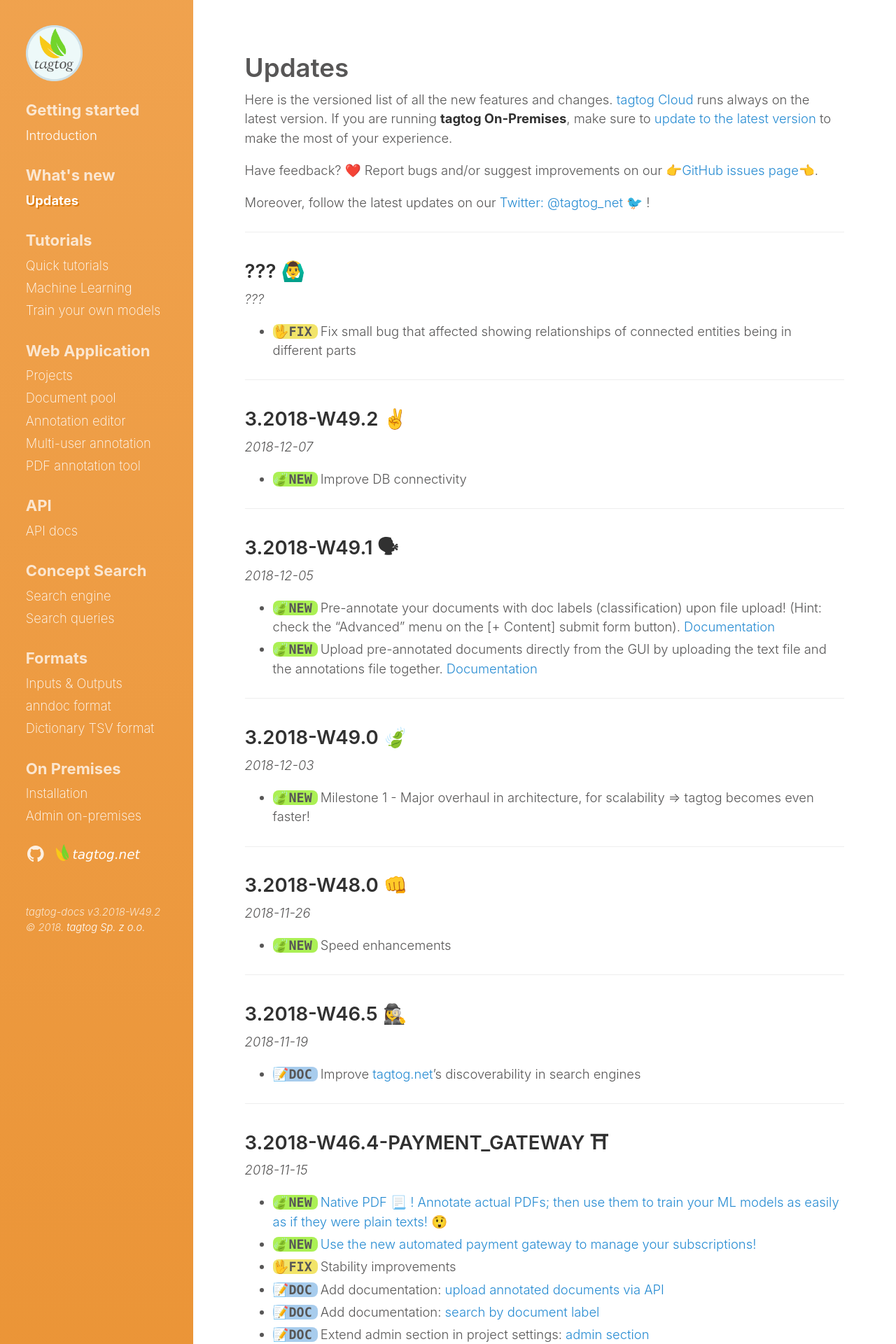
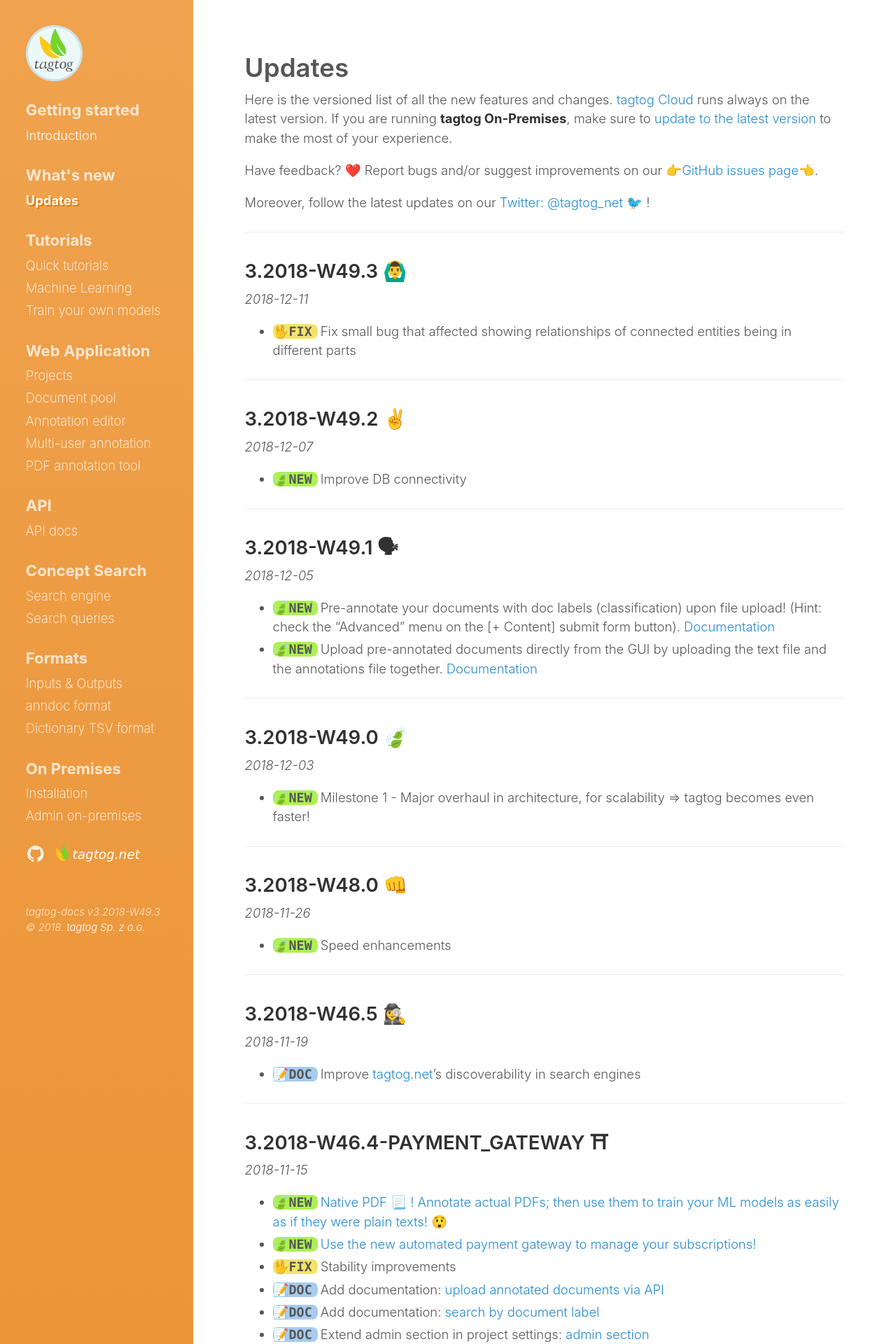
Before and after one commit to tagtogorg/tagtog-doc, a Jekyll site: the page built from updates.md, in a window 1280 px wide. Shown: the top 1920 px of the page at 70% size. Built offline with Jekyll 4.4.1, drawn with Linux system fonts in a browser that asks for light colours; nearby versions of some CDN libraries; emoji names are drawn with the system emoji font.

Commit message:
Bump version: 3.2018-W49.3 ️

```diff
--- a/_config.yml
+++ b/_config.yml
@@ -63,7 +63,7 @@ plugins:
   - jemoji
 
 # Custom vars
-version: 3.2018-W49.2
+version: 3.2018-W49.3
 sidebar_home_link:  true
 search_page:   false
 # sidebar_blog_link:  '/blog'   # By default, your home page is your blog
--- a/updates.md
+++ b/updates.md
@@ -14,8 +14,8 @@ Moreover, follow the latest updates on our [Twitter: @tagtog_net 🐦](https://t
 
 ---
 
-## ??? 🙆‍♂️
-_???_
+## 3.2018-W49.3 🙆‍♂️
+_2018-12-11_
 
 <ul class="updates">
   <li class="fix"><span markdown="1">Fix small bug that affected showing relationships of connected entities being in different parts</span></li>
```
Also changed, not shown: 1 other file.
